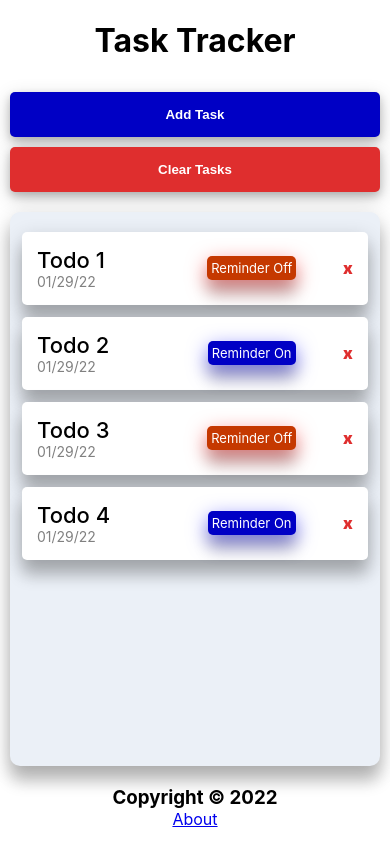
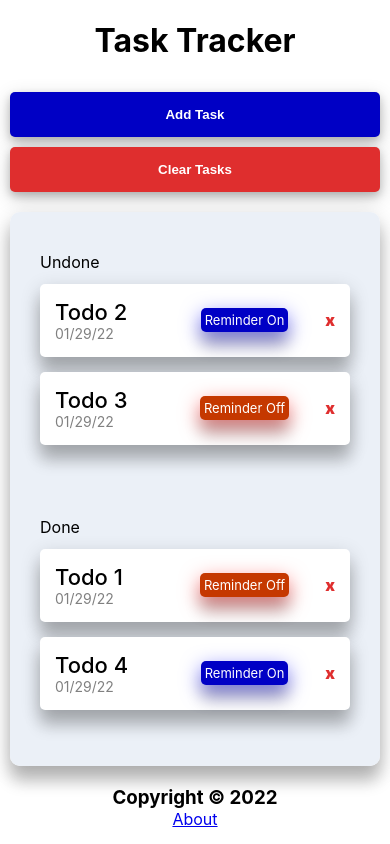
Before and after one commit to owuraku-zenas/Task-Tracker-App-frontend, a React (Create React App) app: page / in a window 390 px wide. Built offline with nearby package versions, Linux system fonts and the light colour scheme.

Commit message:
grouped completed and uncompleted todos

```diff
--- a/src/App.css
+++ b/src/App.css
@@ -33,11 +33,6 @@
 
   .todo__items {
     background-color: white;
-    padding: 20px 2px !important;
-  }
-
-  .todo__item {
-    margin: 0 10px;
   }
 
  .todo__item:hover {
--- a/src/App.jsx
+++ b/src/App.jsx
@@ -52,6 +52,7 @@ function App() {
   // Delete task
   const deleteTask = (id) => {
     setTodoList( todoList.filter((todo) => todo.id !== id))
+    console.log("Task Removed");
   }
 
   /**
--- a/src/components/TodoItems.jsx
+++ b/src/components/TodoItems.jsx
@@ -5,7 +5,7 @@ function TodoItems({ todos, onDelete }) {
 
     if (todos.length < 1) {
         return (
-            <div className="no__todos todo__items">
+            <div className="no__todos todo__items__area">
                 <h2>Add A Task</h2>
                 <span>📝</span>
             </div>
@@ -14,14 +14,33 @@ function TodoItems({ todos, onDelete }) {
 
 
     return (
-        <div className="todo__items">
-            {
-                todos.map((todo) => (
-                    // <TodoItem key={todo.id} title={todo.title} date={todo.date} id={todo.id} completed={todo.completed} reminder={todo.reminder} onDelete={onDelete} />
-                    <TodoItem key={todo.id} todo={todo} onDelete={onDelete} />
-                ))
-            }
+        <div className="todo__items__area">
+            <div className="section">
+                <span className="section__name">
+                    Undone
+                </span>
+                <div className="todo__items">
+                    {
+                        todos.filter((todo) => todo.completed === false).map((todo) => (
+                            <TodoItem key={todo.id} todo={todo} onDelete={onDelete} />
+                        ))
+                    }
+                </div>
+            </div>
+            <div className="section">
+                <span className="done">
+                    Done
+                </span>
+                <div className="todo__items">
+                    {
+                        todos.filter((todo) => todo.completed === true).map((todo) => (
+                            <TodoItem key={todo.id} todo={todo} onDelete={onDelete} />
+                        ))
+                    }
+                </div>
+            </div>
         </div>
+
     );
 }
 
--- a/src/styles/TodoItem.css
+++ b/src/styles/TodoItem.css
@@ -4,7 +4,6 @@
   align-items: center;
   color: rgb(223, 46, 46);
   font-weight: 900;
-  width: 25px;
   height: 25px;
   text-align: center;
   width: 40px;
@@ -44,14 +43,6 @@
   font-weight: 500;
 }
 
-.todo__item:hover {
-  transform: scale(1.07);
-}
-
-.todo__item:active {
-  transform: scale(1);
-}
-
 .todo__item h3 {
   display: flex;
   flex-direction: row;
--- a/src/styles/TodoItems.css
+++ b/src/styles/TodoItems.css
@@ -1,16 +1,32 @@
-.todo__items {
+.todo__items__area {
+    display: flex;
+    flex-direction: column;
+    overflow: auto;
+    background-color: rgb(235, 240, 247);
+    flex: 1;
+    border-radius: 10px;
+    row-gap: 12px;
+    height: 200px;
+    margin: 20px 0;
+    padding: 20px 15px;
+    box-shadow: 0 16px 16px 0 rgb(0 0 0 / 20%), 0 6px 20px 0 rgb(0 0 0 / 19%);
+  }
+
+  .section {
     display: flex;
     flex-direction: column;
     row-gap: 12px;
-    margin: 20px 0;
-    height: 200px;
+    margin-bottom: 20px;
     padding: 20px 15px;
-    border-radius: 10px;
-    box-shadow: 0 16px 16px 0 rgb(0 0 0 / 20%), 0 6px 20px 0 rgb(0 0 0 / 19%);
-    overflow: auto;
-    flex: 1;
-    background-color: rgb(235, 240, 247);
   }
+
+  .todo__items {
+    display: flex;
+    flex-direction: column;
+    gap: 15px;
+    background-color: transparent;
+  }
+
 
   .no__todos {
     display: flex;
```
